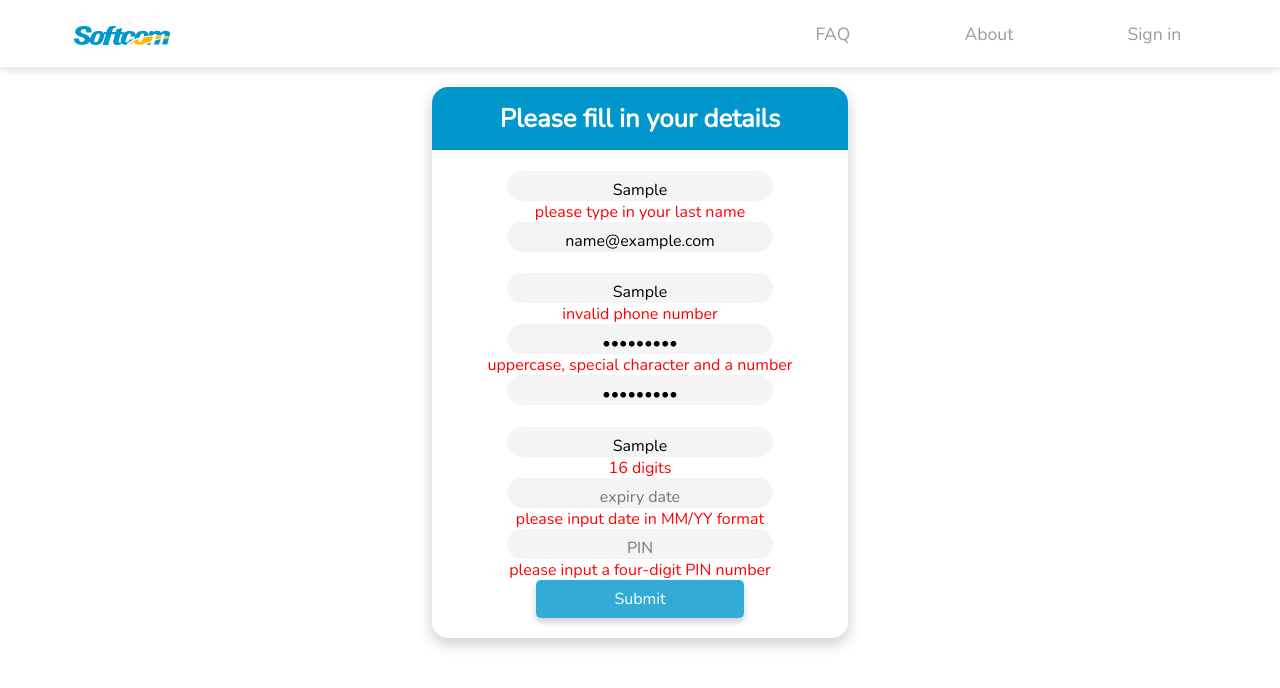
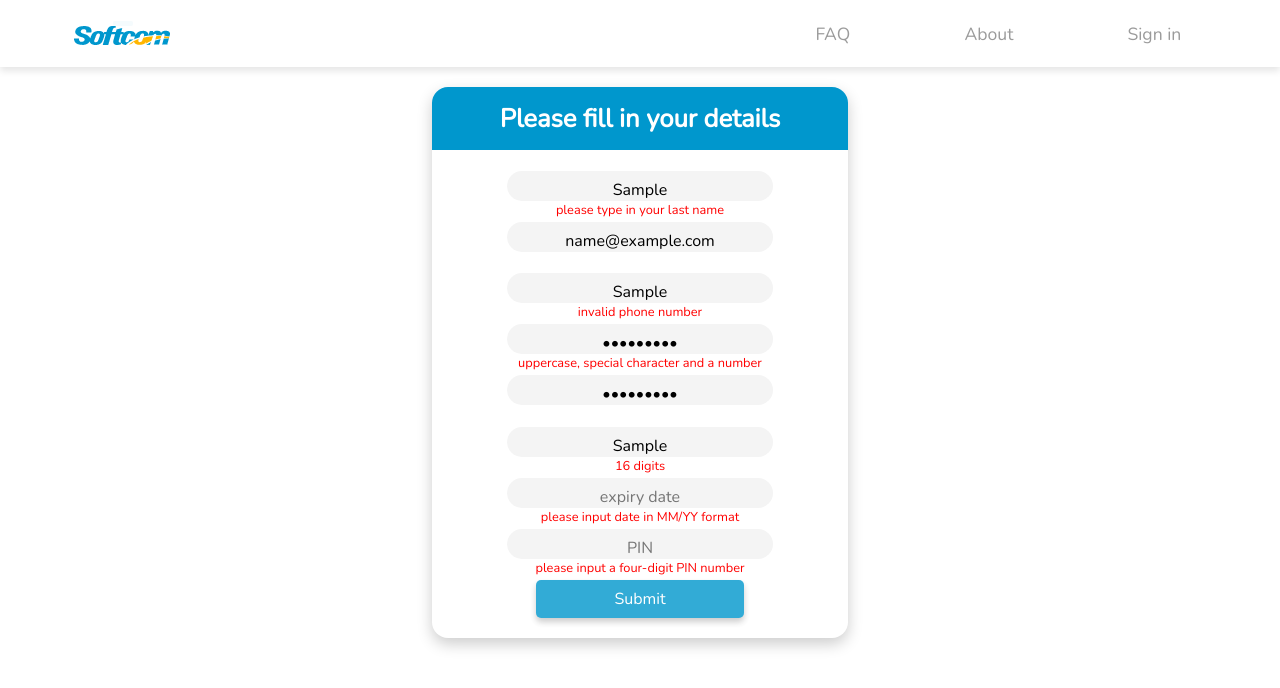
Before and after one commit to ojokure/softform, a React (Create React App) app in the folder reactForm/: page / in a window 1280 px wide. Both pictures are taken after typing "Sample", "name@example.com", "Sample", "Sample123", "Sample123", "Sample" into the empty fields and a click on the button "Submit". Shown: the top 688 px of the page. Built offline with nearby package versions, Linux system fonts and the light colour scheme.

Commit message:
clean up

```diff
--- a/reactForm/src/Components/SignUpForm.js
+++ b/reactForm/src/Components/SignUpForm.js
@@ -46,7 +46,7 @@ const SignUpForm = ({ history }) => {
               value={formik.values.fullName}
             />
             {formik.touched.fullName && formik.errors.fullName ? (
-              <div style={{ color: "red" }}>{formik.errors.fullName}</div>
+              <div className="error">{formik.errors.fullName}</div>
             ) : null}
           </div>
           <div className="input-container">
@@ -61,7 +61,7 @@ const SignUpForm = ({ history }) => {
               value={formik.values.email}
             />
             {formik.touched.email && formik.errors.email ? (
-              <div style={{ color: "red" }}>{formik.errors.email}</div>
+              <div className="error">{formik.errors.email}</div>
             ) : null}
           </div>
 
@@ -77,7 +77,7 @@ const SignUpForm = ({ history }) => {
               value={formik.values.phoneNumber}
             />
             {formik.touched.phoneNumber && formik.errors.phoneNumber ? (
-              <div style={{ color: "red" }}>{formik.errors.phoneNumber}</div>
+              <div className="error">{formik.errors.phoneNumber}</div>
             ) : null}
           </div>
 
@@ -93,7 +93,7 @@ const SignUpForm = ({ history }) => {
               value={formik.values.password}
             />
             {formik.touched.password && formik.errors.password ? (
-              <div style={{ color: "red" }}>{formik.errors.password}</div>
+              <div className="error">{formik.errors.password}</div>
             ) : null}
           </div>
 
@@ -109,9 +109,7 @@ const SignUpForm = ({ history }) => {
               value={formik.values.confirmPassword}
             />
             {formik.touched.confirmPassword && formik.errors.confirmPassword ? (
-              <div style={{ color: "red" }}>
-                {formik.errors.confirmPassword}
-              </div>
+              <div className="error">{formik.errors.confirmPassword}</div>
             ) : null}
           </div>
 
@@ -127,7 +125,7 @@ const SignUpForm = ({ history }) => {
               value={maskCardPan(formik.values.cardNumber)}
             />
             {formik.touched.cardNumber && formik.errors.cardNumber ? (
-              <div style={{ color: "red" }}>{formik.errors.cardNumber}</div>
+              <div className="error">{formik.errors.cardNumber}</div>
             ) : null}
           </div>
 
@@ -143,7 +141,7 @@ const SignUpForm = ({ history }) => {
               value={formatDate(formik.values.expiryDate)}
             />
             {formik.touched.expiryDate && formik.errors.expiryDate ? (
-              <div style={{ color: "red" }}>{formik.errors.expiryDate}</div>
+              <div className="error">{formik.errors.expiryDate}</div>
             ) : null}
           </div>
 
@@ -159,7 +157,7 @@ const SignUpForm = ({ history }) => {
               value={formik.values.pin}
             />
             {formik.touched.pin && formik.errors.pin ? (
-              <div style={{ color: "red" }}>{formik.errors.pin}</div>
+              <div className="error">{formik.errors.pin}</div>
             ) : null}
           </div>
         </div>
--- a/reactForm/src/Styles/FormStyle.js
+++ b/reactForm/src/Styles/FormStyle.js
@@ -43,6 +43,13 @@ export const FormContainer = styled.div`
         justify-content: flex-start;
         align-items: center;
         padding: 1rem 2rem 0 2rem;
+      }
+
+      .error {
+        padding: 0;
+        margin: 0;
+        color: red;
+        font-size: 0.8rem;
       }
 
       .input-container {
```
